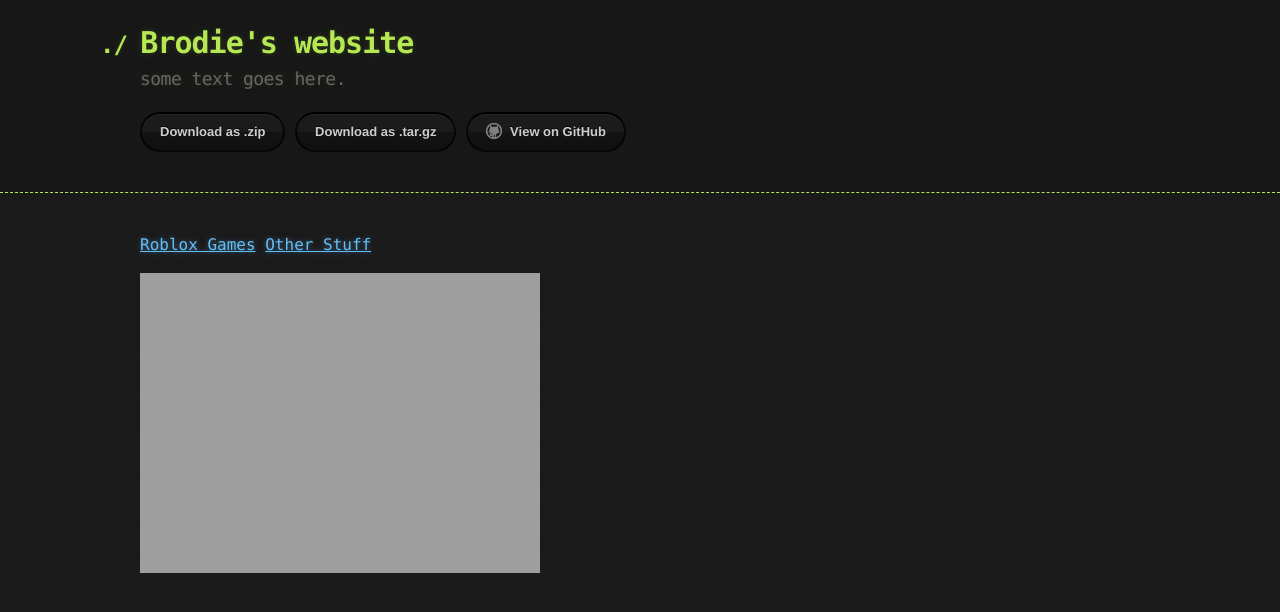
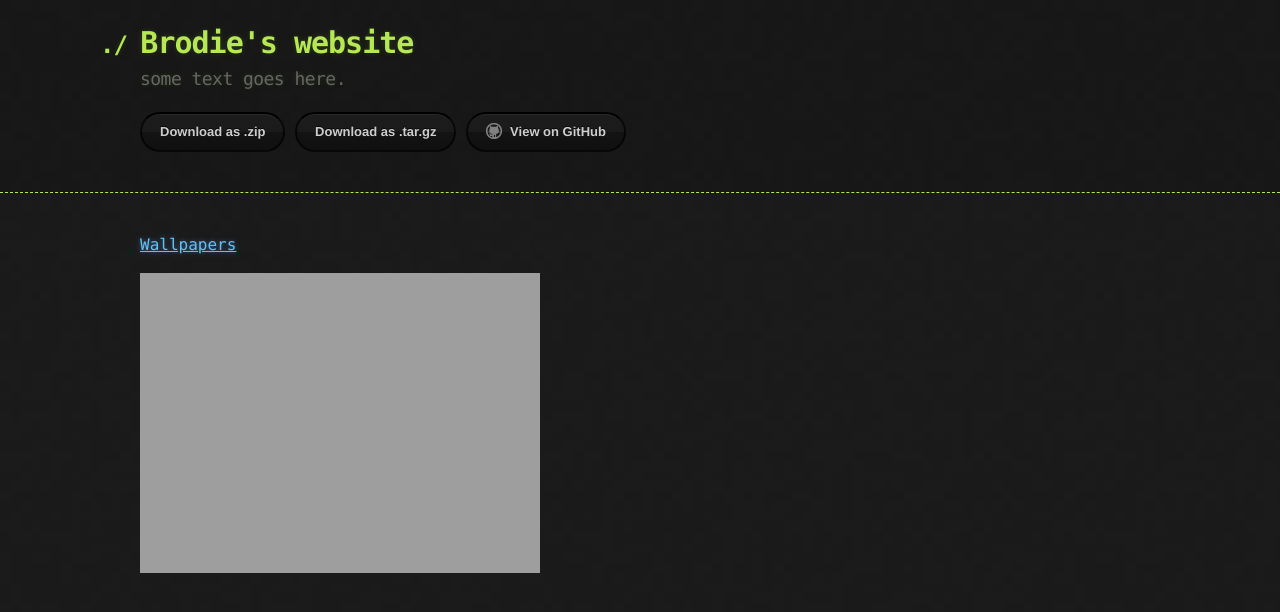
Before and after one commit to TheRealBrodie/TheRealBrodie.github.io, a Jekyll site: the page built from index.md, in a window 1280 px wide. Shown: the top 612 px of the page. Built offline with Jekyll 4.4.1, drawn with Linux system fonts in a browser that asks for light colours.

Commit message:
Update index.md

```diff
--- a/index.md
+++ b/index.md
@@ -3,8 +3,7 @@ layout: default
 ---
 
 
-[Roblox Games](roblox-games.html)
-[Other Stuff](idk-what-im-gona-put-here.html)
+[Wallpapers](wallpapers.html)
 
 
 
```
